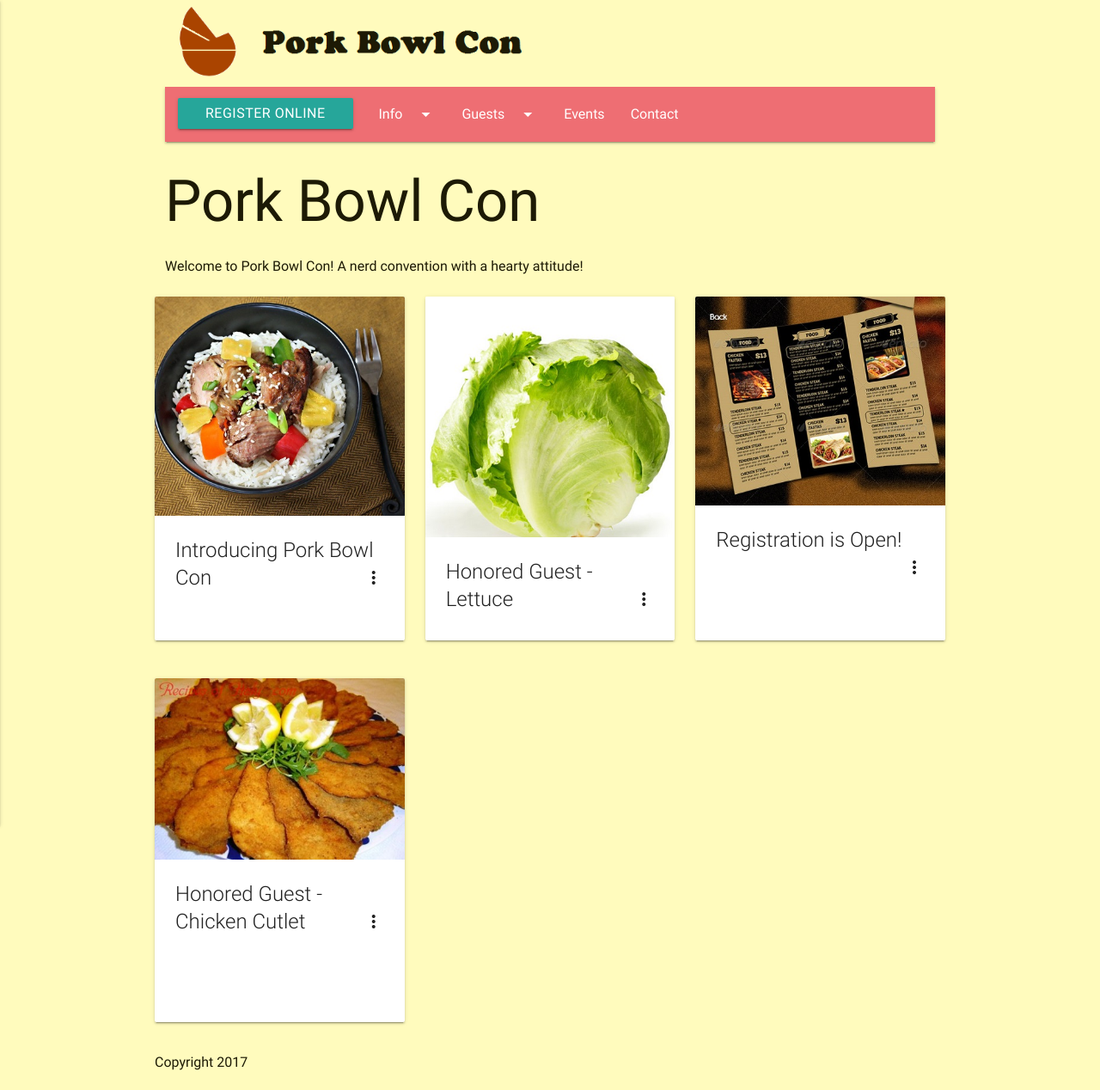
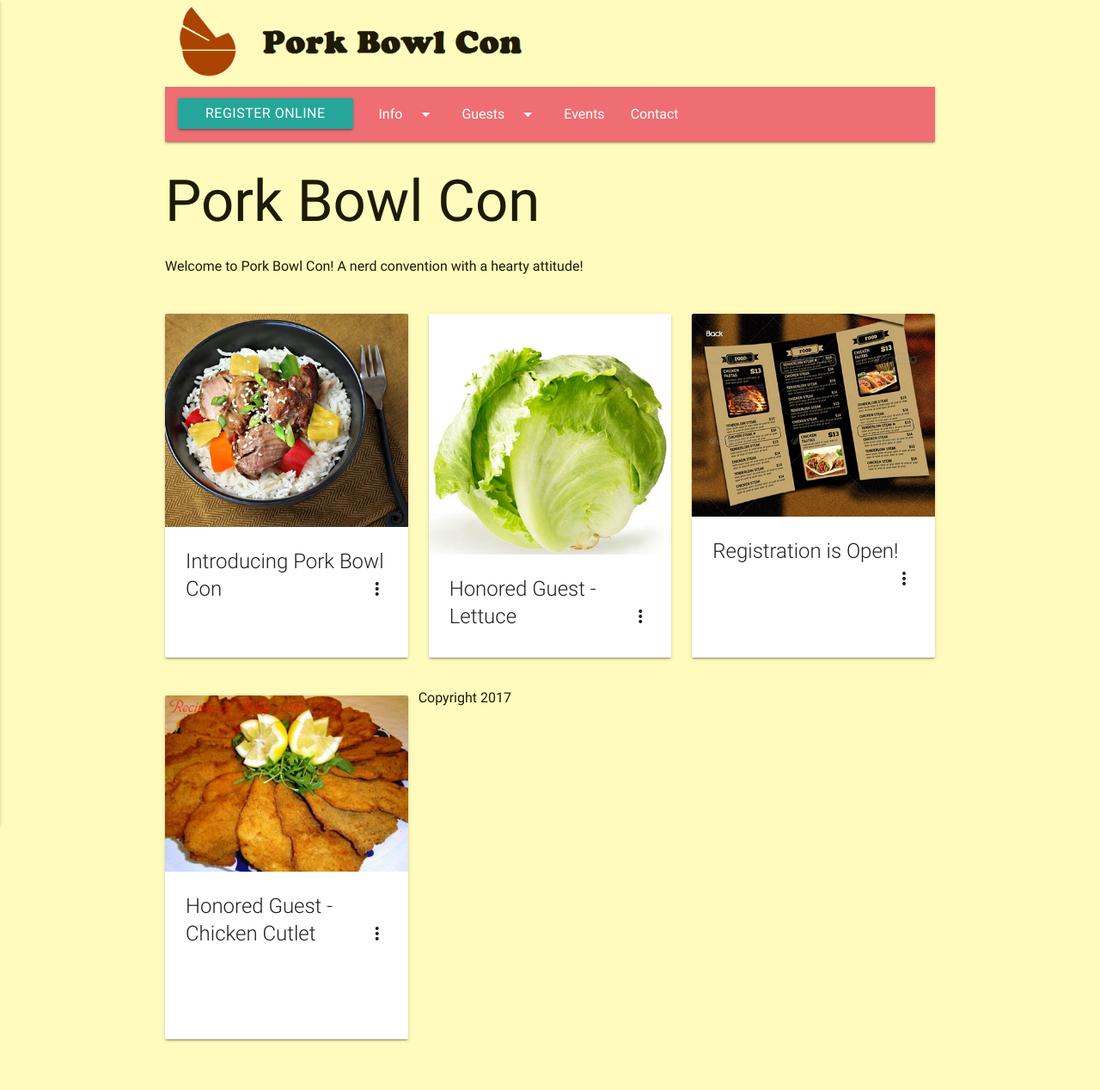
Before and after one commit to fjzusi/Pork-Bowl-Con, a Jekyll site: the page built from index.html, in a window 1280 px wide. Shown: the whole page at 86% size. Built offline with Jekyll 4.4.1, drawn with Linux system fonts in a browser that asks for light colours; after the commit the page ends 1245 px from its top, so only the background shows below that.

Commit message:
Fixed row alignment

```diff
--- a/_layouts/default.html
+++ b/_layouts/default.html
@@ -6,9 +6,7 @@
 	<body>
 		<div class="container">
 			{% include nav.html %}
-			<div class="row">
-				{{ content }}
-			</div>
+			{{ content }}
 			<footer>
 				Copyright 2017
 			</footer>
--- a/index.html
+++ b/index.html
@@ -2,9 +2,11 @@
 title: Pork Bowl Con
 ---
 
-<div class="col s12">
-	<h1>Pork Bowl Con</h1>
-	<p>Welcome to Pork Bowl Con! A nerd convention with a hearty attitude!</p>
+<div class="row">
+	<div class="col s12">
+		<h1>Pork Bowl Con</h1>
+		<p>Welcome to Pork Bowl Con! A nerd convention with a hearty attitude!</p>
+	</div>
 </div>
 
 {% for news in site.data.news %}
```
